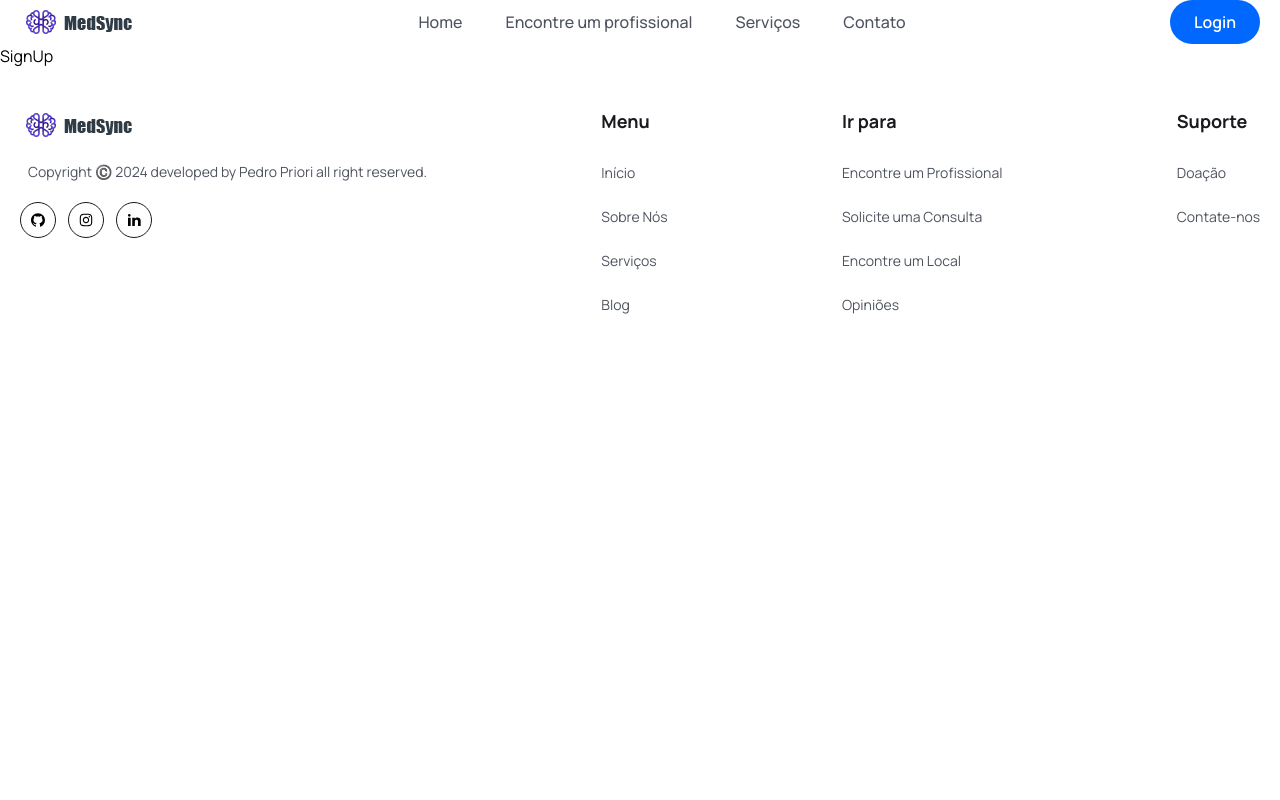
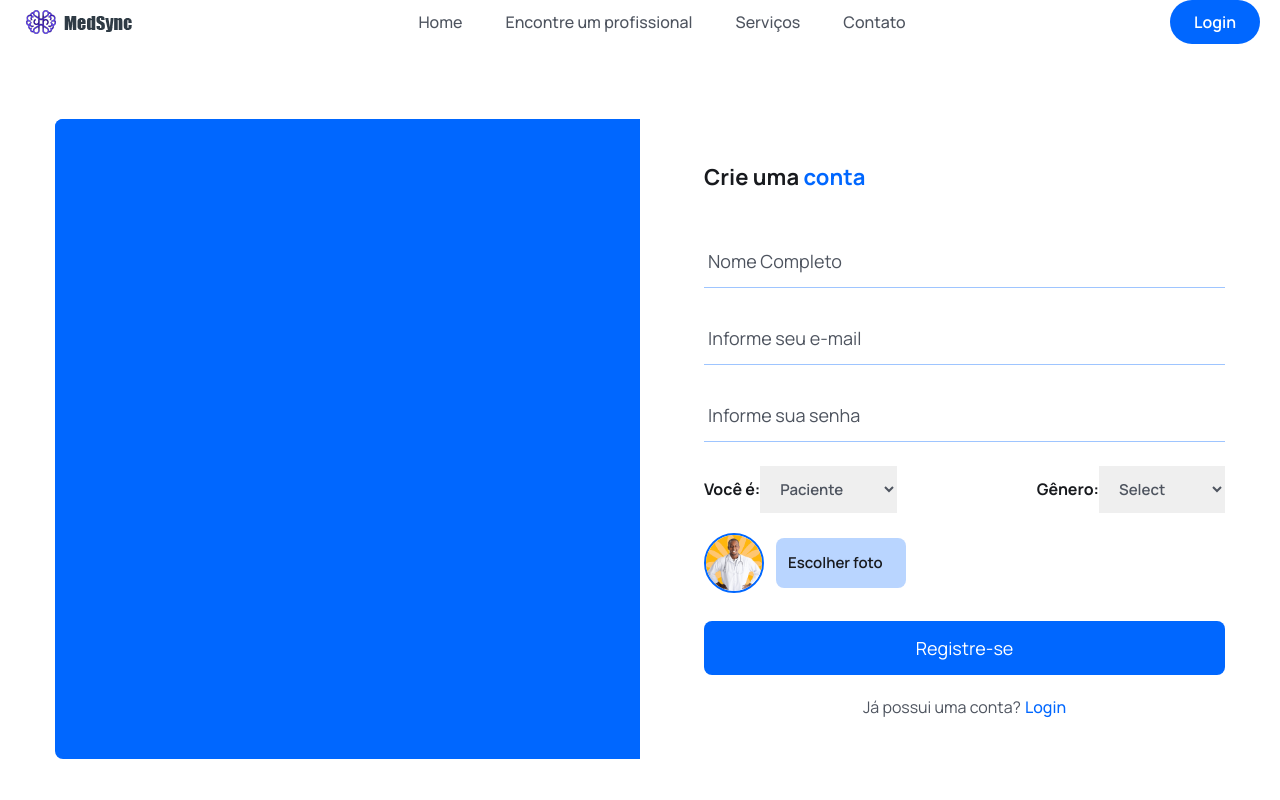
Before and after one commit to pedropriori/MedSync-Application, a React (Vite) app: page /register in a window 1280 px wide. Shown: the top 800 px of the page. Built offline with nearby package versions, Linux system fonts and the light colour scheme.

Commit message:
login and signup pages

```diff
--- a/src/index.css
+++ b/src/index.css
@@ -30,7 +30,16 @@
   }
 
   .hero__section {
-    @apply bg-[url('./assets/images/hero-bg.png')] bg-no-repeat bg-center bg-cover
+    @apply bg-[url('./assets/images/hero-bg.png')] bg-no-repeat bg-center bg-cover;
+  }
+
+  .form__label {
+    @apply text-textColor font-semibold text-[16px] leading-7 mb-2;
+  }
+
+  .form__input {
+    @apply w-full px-4 py-3 border border-solid border-[#0066ff61] focus:outline-none focus:border-primaryBgColor text-[16px]
+    leading-7 text-headingColor placeholder:text-textColor cursor-pointer rounded-md;
   }
 };
 
--- a/src/pages/Login.jsx
+++ b/src/pages/Login.jsx
@@ -1,8 +1,64 @@
-import React from 'react'
+import { useState } from "react"
+import { Link } from "react-router-dom"
+
 
 const Login = () => {
+
+  const [formData, setFormData] = useState({
+    email: '',
+    password: '',
+  })
+
+  const handleInputChange = e => {
+    setFormData({...formData, [e.target.name]: e.target.value})
+  }
+
   return (
-    <div>Login</div>
+    <section className="px-5 lg:px-0">
+      <div className="w-full max-w-[570px] mx-auto rounded-lg shadow-md md:p-10">
+        <h3 className="text-headingColor text-[22px] leading-9 font-bold mb-10">
+          Olá, <span className="text-primaryBgColor"> Bem-Vindo </span> de Volta 🩵
+        </h3>
+
+        <form className="py-4 md:py-0">
+          <div className="mb-5">
+            <input
+              type="email"
+              placeholder="Informe seu e-mail"
+              name="email"
+              value={formData.email}
+              onChange={handleInputChange}
+              className="w-full px-1 py-3 border-b border-solid border-[#0066ff61] focus:outline-none focus:border-b-primaryBgColor
+                        text-[18px] leading-5 text-headingColor placeholder:text-textColor cursor-pointer"
+              required
+            />
+          </div>
+
+          <div className="mb-5">
+            <input
+              type="password"
+              placeholder="Informe sua senha"
+              name="password"
+              value={formData.password}
+              onChange={handleInputChange}
+              className="w-full px-1 py-3 border-b border-solid border-[#0066ff61] focus:outline-none focus:border-b-primaryBgColor
+                        text-[18px] leading-5 text-headingColor placeholder:text-textColor cursor-pointer"
+              required
+            />
+          </div>
+
+          <div className="mt-7">
+            <button type="submit" className="w-full bg-primaryBgColor text-white text-[18px] leading-[30px] rounded-lg px-4 py-3">
+              Login
+            </button>
+          </div>
+
+          <p className="mt-5 text-textColor text-center">
+            Não possui uma conta? <Link to="/register" className="text-primaryBgColor font-medium ml-1">Registre-se</Link>
+          </p>
+        </form>
+      </div>
+    </section>
   )
 }
 
--- a/src/pages/Signup.jsx
+++ b/src/pages/Signup.jsx
@@ -1,8 +1,169 @@
-import React from 'react'
+import signupImg from '../assets/images/signup.gif'
+import avatar from '../assets/images/doctor-img01.png'
+import { Link } from 'react-router-dom'
+import { useState } from 'react'
 
 const SignUp = () => {
+
+  const [selectedFile, setSelectedFile] = useState(null)
+  const [priviewURL, setPreviewURL] = useState("")
+
+  const [formData, setFormData] = useState({
+    name:'',
+    email: '',
+    password: '',
+    photo: selectedFile,
+    gender: '',
+    role: 'patient',
+  })
+
+  const handleFileInputChange = async (event) => {
+    const file = event.target.files[0]
+
+    // claaudinary to upload images
+  }
+
+  const handleInputChange = e => {
+    setFormData({...formData, [e.target.name]: e.target.value})
+  }
+
+  const submitHandler = async event => {
+    event.preventDefault()
+  }
+
   return (
-    <div>SignUp</div>
+    <section className="px-5 xl:px-0">
+      <div className="max-w-[1170px] mx-auto">
+        <div className="grid grid-cols-1 lg:grid-cols-2">
+          {/* === image box ==== */}
+          <div className="hidden lg:block bg-primaryBgColor rounded-l-lg">
+            <figure className='rounded-l-lg'>
+              <img src={signupImg} alt="sign-up" className='w-full rounded-l-lg' />
+            </figure>
+          </div>
+
+          {/* ==== sign up form === */}
+          <div className='rounded-l-lg lg:pl-16 py-10'>
+            <h3 className='text-headingColor text-[22px] leading-9 font-bold mb-10'>
+              Crie uma <span className='text-primaryBgColor'>conta</span>
+            </h3>
+
+            <form onSubmit={submitHandler}>
+              <div className="mb-6">
+                <input
+                  type="text"
+                  placeholder="Nome Completo"
+                  name='name'
+                  value={formData.name}
+                  onChange={handleInputChange}
+                  className="w-full pr-4 px-1 py-3 border-b border-solid border-[#0066ff61] focus:outline-none focus:border-b-primaryBgColor
+                            text-[18px] leading-7 text-headingColor placeholder:text-textColor cursor-pointer"
+                  required
+                />
+              </div>
+
+              <div className="mb-6">
+                <input
+                  type="email"
+                  placeholder="Informe seu e-mail"
+                  name="email"
+                  value={formData.email}
+                  onChange={handleInputChange}
+                  className="w-full pr-4 px-1 py-3 border-b border-solid border-[#0066ff61] focus:outline-none focus:border-b-primaryBgColor
+                            text-[18px] leading-7 text-headingColor placeholder:text-textColor cursor-pointer"
+                  required
+                />
+              </div>
+
+              <div className="mb-6">
+                <input
+                  type="password"
+                  placeholder="Informe sua senha"
+                  name="password"
+                  value={formData.password}
+                  onChange={handleInputChange}
+                  className="w-full pr-4 px-1 py-3 border-b border-solid border-[#0066ff61] focus:outline-none focus:border-b-primaryBgColor
+                            text-[18px] leading-7 text-headingColor placeholder:text-textColor cursor-pointer"
+                  required
+                />
+              </div>
+
+              <div className='mb-5 flex items-center justify-between'>
+                <label
+                  className='text-headingColor font-bold text-[16px] leading-7'
+                >
+                  Você é:
+                  <select
+                    name="role"
+                    value={formData.role}
+                    onChange={handleInputChange}
+                    className='text-textColor font-semibold text-[15px] leading-7 px-4 py-3 focus:outline-none'
+                  >
+                    <option value="patient">Paciente</option>
+                    <option value="doctor">Profissional</option>
+                  </select>
+                </label>
+
+                <label
+                  className='text-headingColor font-bold text-[16px] leading-7'
+                >
+                  Gênero:
+                  <select
+                    name="gender"
+                    value={formData.gender}
+                    onChange={handleInputChange}
+                    className='text-textColor font-semibold text-[15px] leading-7 px-4 py-3 focus:outline-none'
+                  >
+                    <option value="">Select</option>
+                    <option value="male">Masculino</option>
+                    <option value="female">Feminino</option>
+                    <option value="other">Outro</option>
+                  </select>
+                </label>
+              </div>
+
+              <div className='mb-5 flex items-center gap-3'>
+                <figure className='w-[60px] h-[60px] rounded-full border-2 border-solid border-primaryBgColor flex items-center justify-center'>
+                  <img src={avatar} alt="avatar" className='w-full rounded-full'/>
+                </figure>
+
+                <div className='relative w-[130px] h-[50px]'>
+                  <input
+                    type="file"
+                    name="photo"
+                    id="customFile"
+                    onChange={handleFileInputChange}
+                    accept='.jpg, .png'
+                    className='absolute top-0 left-0 w-full h-full opacity-0 cursor-pointer'
+                  />
+
+                  <label
+                    htmlFor="customFile"
+                    className='absolute top-0 left-0 w-full h-full flex items-center px-[0.75rem] py-[0.375rem] text-[15px] leading-6 overflow-hidden
+                    bg-[#0066ff46] text-headingColor font-semibold rounded-lg truncate cursor-pointer'
+                  >
+                    Escolher foto
+                  </label>
+                </div>
+              </div>
+
+              <div className="mt-7">
+                <button type="submit" className="w-full bg-primaryBgColor text-white text-[18px] leading-[30px] rounded-lg px-4 py-3">
+                  Registre-se
+                </button>
+              </div>
+
+              <p className="mt-5 text-textColor text-center">
+                Já possui uma conta?
+                <Link to="/login" className="text-primaryBgColor font-medium ml-1">
+                  Login
+                </Link>
+              </p>
+            </form>
+          </div>
+        </div>
+      </div>
+    </section>
   )
 }
 
```
